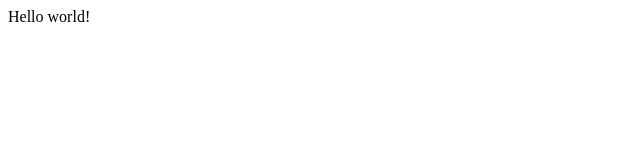
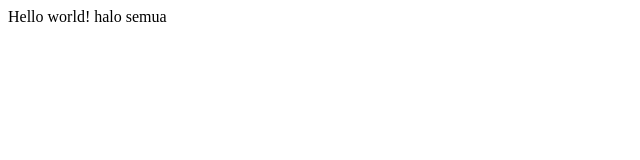
Before and after one commit to fam-fam/workshop-vcs-201703-collab2, a plain HTML site: page index.html in a window 1280 px wide. Shown: the full height of the page, 0-640 px from the left. Drawn offline with Linux system fonts and the light colour scheme.

Commit message:
update halo

```diff
--- a/index.html
+++ b/index.html
@@ -5,5 +5,7 @@
 </head>
 <body>
 Hello world!
+
+halo semua
 </body>
 </html>
```
